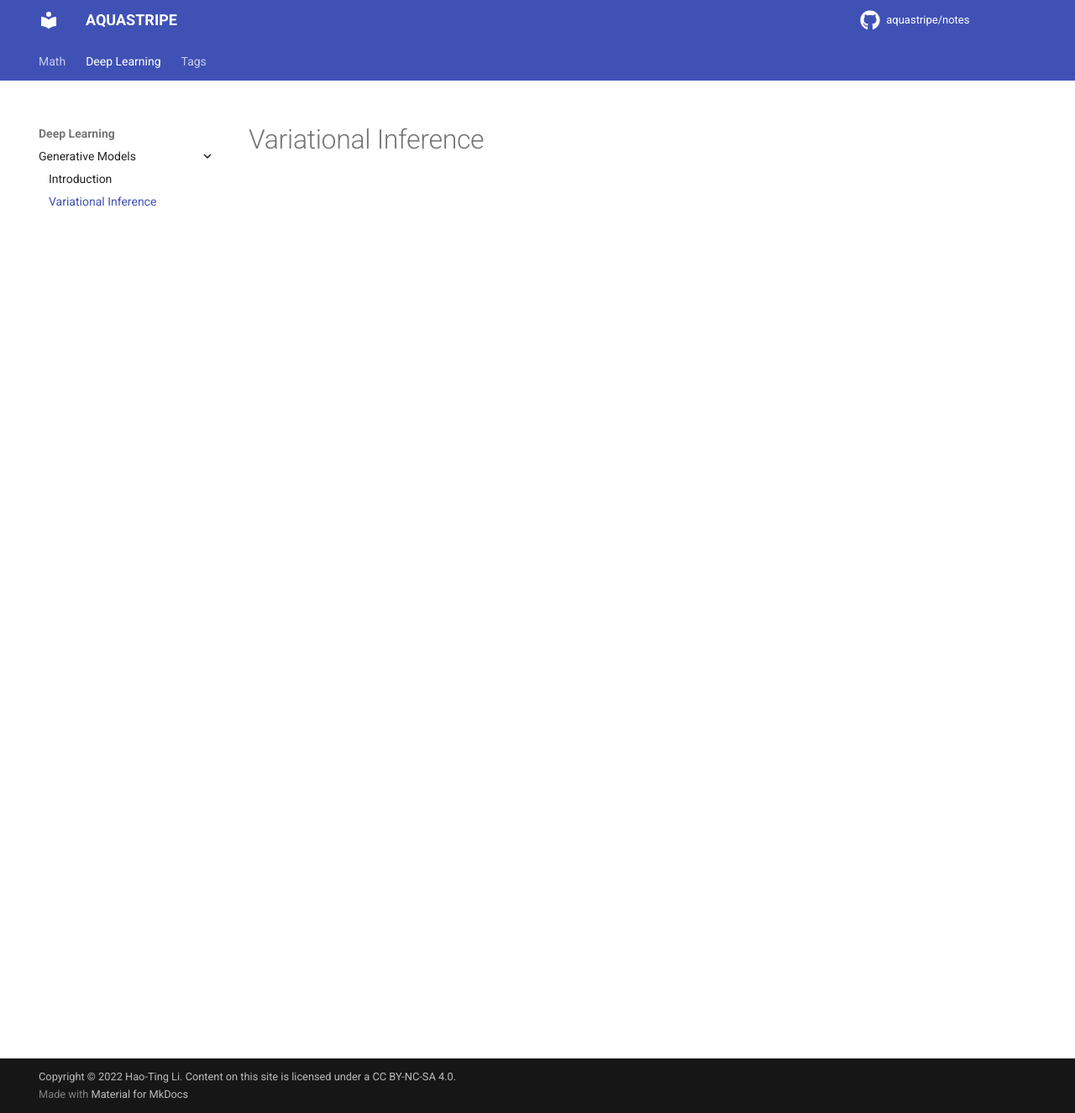
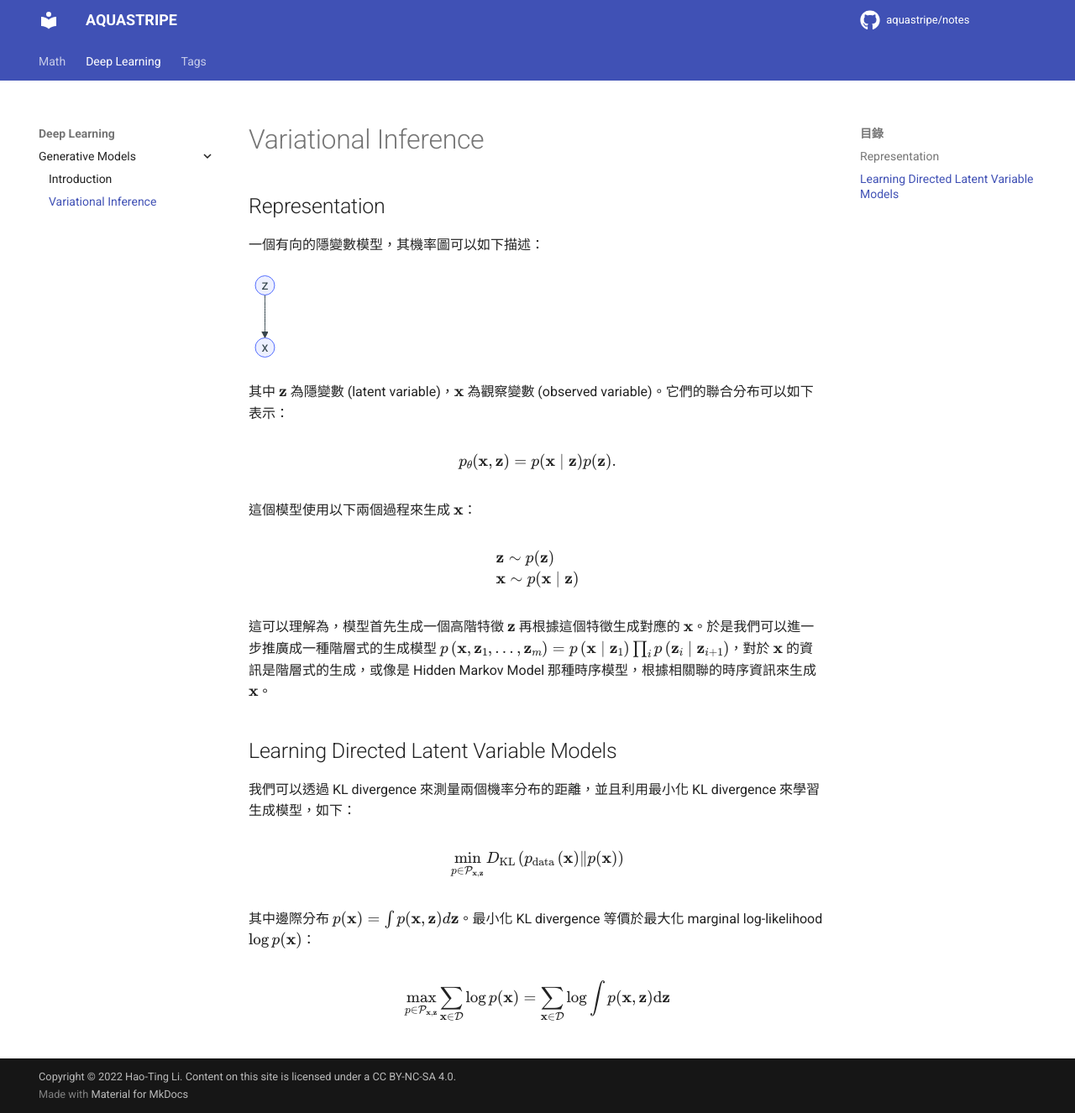
Before and after one commit to aquastripe/notes, an MkDocs documentation site: the page built from docs/deep-learning/generative-models/variational-inference.md, in a window 1280 px wide and 1326 px high. Shown: the whole window at 84% size. Built offline with MkDocs 1.6.1 and Material for MkDocs 9.7.7, drawn with Linux system fonts in a browser that asks for light colours; comment, search, counter and statistics services are not loaded.

Commit message:
feat: add variational inference

````diff
--- a/docs/deep-learning/generative-models/variational-inference.md
+++ b/docs/deep-learning/generative-models/variational-inference.md
@@ -1 +1,41 @@
 # Variational Inference
+
+## Representation
+
+一個有向的隱變數模型，其機率圖可以如下描述：
+
+``` mermaid
+flowchart TD
+    1((z)) --> 2((x))
+```
+
+其中 $\mathbf{z}$ 為隱變數 (latent variable)，$\mathbf{x}$ 為觀察變數 (observed variable)。它們的聯合分布可以如下表示：
+
+$$
+p_\theta(\mathbf{x}, \mathbf{z})=p(\mathbf{x} \mid \mathbf{z}) p(\mathbf{z}).
+$$
+
+這個模型使用以下兩個過程來生成 $\mathbf{x}$：
+
+$$
+\begin{aligned}
+& \mathbf{z} \sim p(\mathbf{z}) \\
+& \mathbf{x} \sim p(\mathbf{x} \mid \mathbf{z})
+\end{aligned}
+$$
+
+這可以理解為，模型首先生成一個高階特徵 $\mathbf{z}$ 再根據這個特徵生成對應的 $\mathbf{x}$。於是我們可以進一步推廣成一種階層式的生成模型 $p\left(\mathbf{x}, \mathbf{z}_1, \ldots, \mathbf{z}_m\right)=p\left(\mathbf{x} \mid \mathbf{z}_1\right) \prod_i p\left(\mathbf{z}_i \mid \mathbf{z}_{i+1}\right)$，對於 $\mathbf{x}$ 的資訊是階層式的生成，或像是 Hidden Markov Model 那種時序模型，根據相關聯的時序資訊來生成 $\mathbf{x}$。
+
+## Learning Directed Latent Variable Models
+
+我們可以透過 KL divergence 來測量兩個機率分布的距離，並且利用最小化 KL divergence 來學習生成模型，如下：
+
+$$
+\min _{p \in \mathcal{P}_{\mathbf{x}, \mathbf{z}}} D_{\mathrm{KL}}\left(p_{\text {data }}(\mathbf{x}) \| p(\mathbf{x})\right)
+$$
+
+其中邊際分布 $p(\mathbf{x}) = \int p(\mathbf{x}, \mathbf{z}) d\mathbf{z}$。最小化 KL divergence 等價於最大化 marginal log-likelihood $\log p(\mathbf{x})$：
+
+$$
+\max _{p \in \mathcal{P}_{\mathbf{x}, \mathbf{z}}} \sum_{\mathbf{x} \in \mathcal{D}} \log p(\mathbf{x})=\sum_{\mathbf{x} \in \mathcal{D}} \log \int p(\mathbf{x}, \mathbf{z}) \mathrm{d} \mathbf{z}
+$$
````
